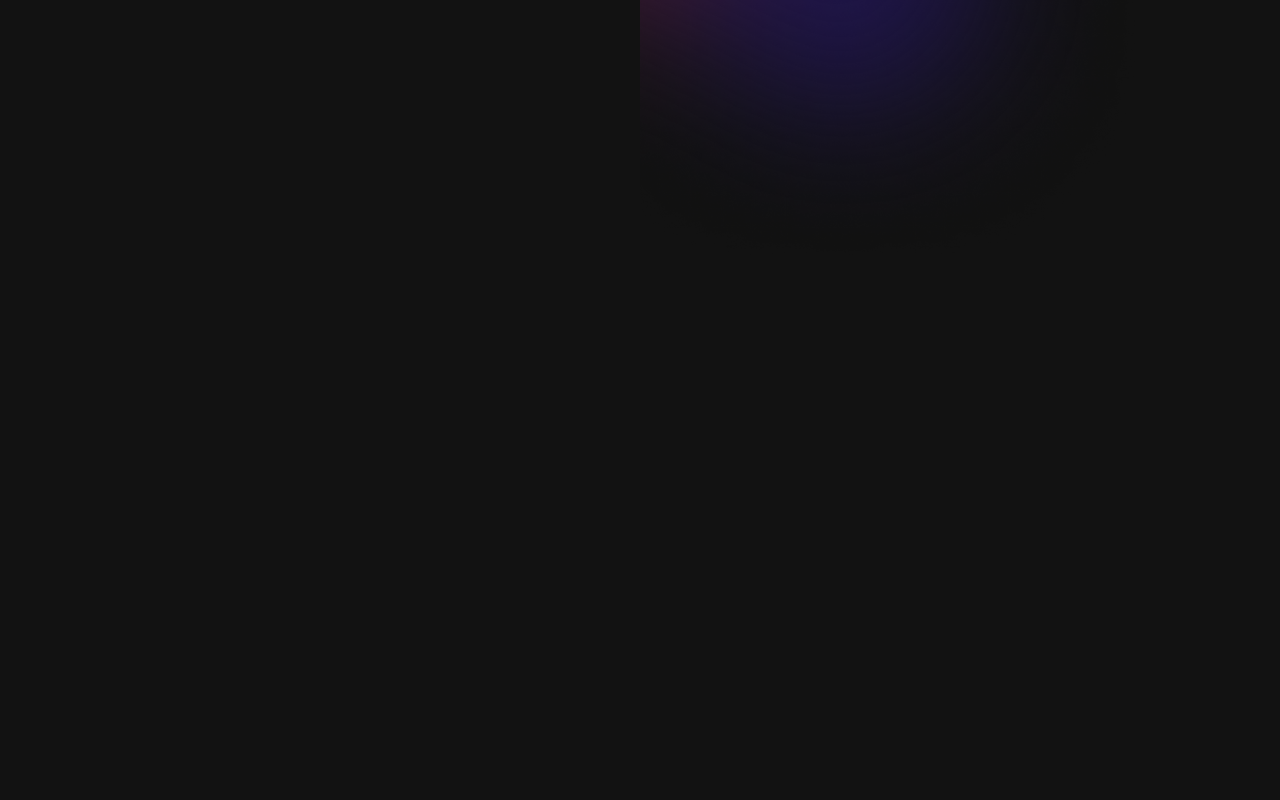
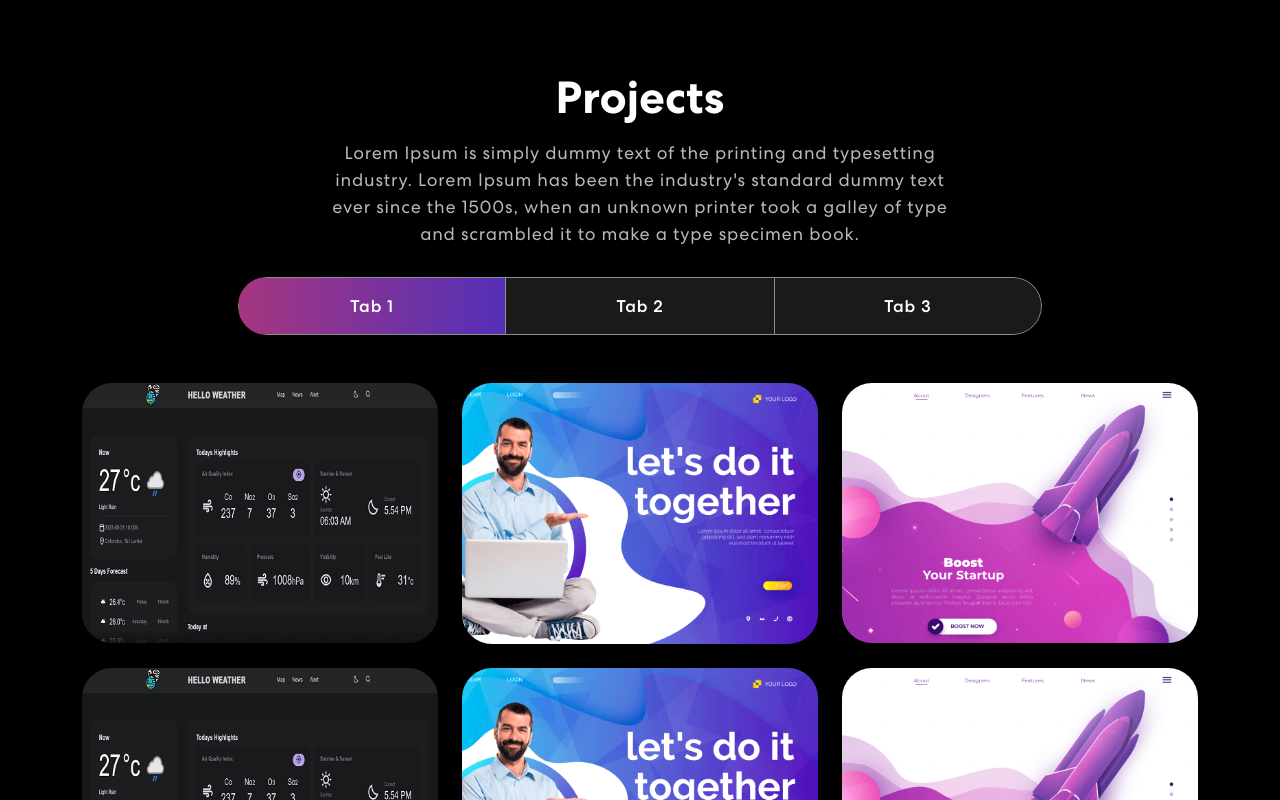
Before and after one commit to sameeraudesh995/myportfolioreactapp, a React (Create React App) app: page / in a window 1280 px wide. Shown: the part 1420-2220 px from the top of the page. Before the commit the page ends 1692 px from the top, so only its background shows below. Built offline with nearby package versions, Linux system fonts and the light colour scheme.

Commit message:
project section created

```diff
--- a/src/App.css
+++ b/src/App.css
@@ -325,6 +325,132 @@
   width: 40%;
   z-index: -4;
 }
+
+/************ Projects Css ************/
+.project {
+  padding: 80px 0;
+  position: relative;
+  background-color: black;
+}
+.project h2 {
+	font-size: 45px;
+	font-weight: 700;
+  text-align: center;
+}
+.project p {
+  color: #B8B8B8;
+  font-size: 18px;
+  letter-spacing: 0.8px;
+  line-height: 1.5em;
+  margin: 14px auto 30px auto;
+  text-align: center;
+  width: 56%;
+}
+.project .nav.nav-pills {
+  width: 72%;
+  margin: 0 auto;
+  border-radius: 50px;
+  background-color: rgb(255 255 255 / 10%);
+  overflow: hidden;
+}
+.project .nav.nav-pills .nav-item {
+  width: 33.33333%;
+}
+.project .nav.nav-pills .nav-link {
+  background-color: transparent;
+  border-radius: 0;
+  padding: 17px 0;
+  color: #fff;
+  width: 100%;
+  font-size: 17px;
+  letter-spacing: 0.8px;
+  font-weight: 500;
+  position: relative;
+  transition: 0.3s ease-in-out;
+  text-align: center;
+  z-index: 0;
+}
+.project .nav.nav-pills .nav-link::before {
+    content: "";
+    position: absolute;
+    width: 0;
+    height: 100%;
+    background: linear-gradient(90.21deg, #AA367C -5.91%, #4A2FBD 111.58%);
+    top: 0;
+    left: 0;
+    z-index: -1;
+    transition: 0.3s ease-in-out;
+}
+.project .nav.nav-pills .nav-link.active::before {
+    width: 100% !important;
+}
+.project .nav.nav-pills .nav-link.active {
+    border: 1px solid rgba(255, 255, 255, 1);
+}
+.nav-link#projects-tabs-tab-first {
+  border: 1px solid rgba(255, 255, 255, 0.5);
+  border-radius: 55px 0px 0px 55px;
+}
+.nav-link#projects-tabs-tab-second {
+  border-top: 1px solid rgba(255, 255, 255, 0.5);
+  border-bottom: 1px solid rgba(255, 255, 255, 0.5);
+}
+.nav-link#projects-tabs-tab-third {
+  border: 1px solid rgba(255, 255, 255, 0.5);
+  border-radius: 0 55px 55px 0;
+}
+.proj-imgbx {
+  position: relative;
+  border-radius: 30px;
+  overflow: hidden;
+  margin-bottom: 24px;
+}
+.proj-imgbx::before {
+  content: "";
+  background: linear-gradient(90.21deg, #AA367C -5.91%, #4A2FBD 111.58%);
+  opacity: 0.85;
+  position: absolute;
+  width: 100%;
+  height: 0;
+  transition: 0.4s ease-in-out;
+}
+.proj-imgbx:hover::before {
+  height: 100%;
+}
+.proj-txtx {
+  position: absolute;
+  text-align: center;
+  top: 65%;
+  left: 50%;
+  transform: translate(-50%, -50%);
+  transition: 0.5s ease-in-out;
+  opacity: 0;
+  width: 100%;
+}
+.proj-imgbx:hover .proj-txtx {
+  top: 50%;
+  opacity: 1;
+}
+.proj-txtx h4 {
+  font-size: 30px;
+  font-weight: 700;
+  letter-spacing: 0.8px;
+  line-height: 1.1em;
+}
+.proj-txtx span {
+  font-style: italic;
+  font-weight: 400;
+  font-size: 15px;
+  letter-spacing: 0.8px;
+}
+.background-image-right {
+  top: 20%;
+  position: absolute;
+  bottom: 0;
+  width: 35%;
+  right: 0;
+  z-index: -4;
+}
 @keyframes updown {
     0% {
         transform: translateY(-20px);
--- /dev/null
+++ b/src/components/ProjectCard.js
@@ -0,0 +1,15 @@
+import { Col } from "react-bootstrap";
+
+export const ProjectCard = ({ title, description, imgUrl }) => {
+  return (
+    <Col size={12} sm={6} md={4}>
+      <div className="proj-imgbx">
+        <img src={imgUrl} />
+        <div className="proj-txtx">
+          <h4>{title}</h4>
+          <span>{description}</span>
+        </div>
+      </div>
+    </Col>
+  )
+}
--- a/src/components/Projects.js
+++ b/src/components/Projects.js
@@ -1,3 +1,98 @@
-export const Projects = ()=>{
+import { Container, Row, Col, Tab, Nav } from "react-bootstrap";
+import { ProjectCard } from "./ProjectCard";
+import projImg1 from "../assets/img/project-img1.png";
+import projImg2 from "../assets/img/project-img2.png";
+import projImg3 from "../assets/img/project-img3.png";
+import colorSharp2 from "../assets/img/color-sharp2.png";
+//import 'animate.css';
+import TrackVisibility from 'react-on-screen';
 
+export const Projects = () => {
+
+  const projects = [
+    {
+      title: "Weather Web Application",
+      description: "Design & Development",
+      imgUrl: projImg1,
+    },
+    {
+      title: "Business Startup",
+      description: "Design & Development",
+      imgUrl: projImg2,
+    },
+    {
+      title: "Business Startup",
+      description: "Design & Development",
+      imgUrl: projImg3,
+    },
+    {
+      title: "Business Startup",
+      description: "Design & Development",
+      imgUrl: projImg1,
+    },
+    {
+      title: "Business Startup",
+      description: "Design & Development",
+      imgUrl: projImg2,
+    },
+    {
+      title: "Business Startup",
+      description: "Design & Development",
+      imgUrl: projImg3,
+    },
+  ];
+
+  return (
+    <section className="project" id="project">
+      <Container>
+        <Row>
+          <Col size={12}>
+            <TrackVisibility>
+              {({ isVisible }) =>
+              <div className={isVisible ? "animate__animated animate__fadeIn": ""}>
+                <h2>Projects</h2>
+                <p>Lorem Ipsum is simply dummy text of the printing and typesetting industry. Lorem Ipsum has been the industry's standard dummy text ever since the 1500s, when an unknown printer took a galley of type and scrambled it to make a type specimen book.</p>
+                <Tab.Container id="projects-tabs" defaultActiveKey="first">
+                  <Nav variant="pills" className="nav-pills mb-5 justify-content-center align-items-center" id="pills-tab">
+                    <Nav.Item>
+                      <Nav.Link eventKey="first">Tab 1</Nav.Link>
+                    </Nav.Item>
+                    <Nav.Item>
+                      <Nav.Link eventKey="second">Tab 2</Nav.Link>
+                    </Nav.Item>
+                    <Nav.Item>
+                      <Nav.Link eventKey="third">Tab 3</Nav.Link>
+                    </Nav.Item>
+                  </Nav>
+                  <Tab.Content id="slideInUp" className={isVisible ? "animate__animated animate__slideInUp" : ""}>
+                    <Tab.Pane eventKey="first">
+                      <Row>
+                        {
+                          projects.map((project, index) => {
+                            return (
+                              <ProjectCard
+                                key={index}
+                                {...project}
+                                />
+                            )
+                          })
+                        }
+                      </Row>
+                    </Tab.Pane>
+                    <Tab.Pane eventKey="section">
+                      <p>Lorem ipsum dolor sit amet consectetur adipisicing elit. Cumque quam, quod neque provident velit, rem explicabo excepturi id illo molestiae blanditiis, eligendi dicta officiis asperiores delectus quasi inventore debitis quo.</p>
+                    </Tab.Pane>
+                    <Tab.Pane eventKey="third">
+                      <p>Lorem ipsum dolor sit amet consectetur adipisicing elit. Cumque quam, quod neque provident velit, rem explicabo excepturi id illo molestiae blanditiis, eligendi dicta officiis asperiores delectus quasi inventore debitis quo.</p>
+                    </Tab.Pane>
+                  </Tab.Content>
+                </Tab.Container>
+              </div>}
+            </TrackVisibility>
+          </Col>
+        </Row>
+      </Container>
+      <img className="background-image-right" src={colorSharp2}></img>
+    </section>
+  )
 }
```
Also changed, not shown: src/assets/img/project-img1.png.
